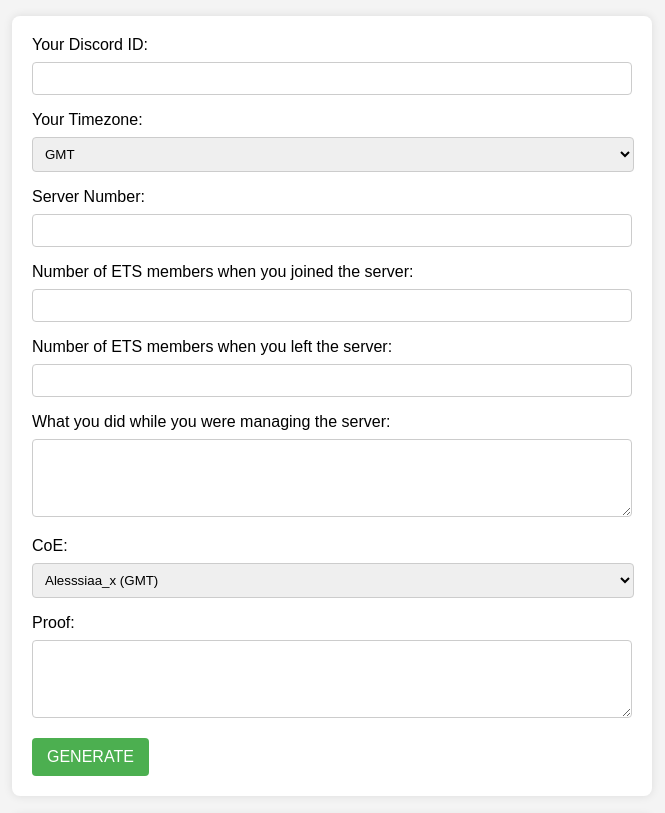
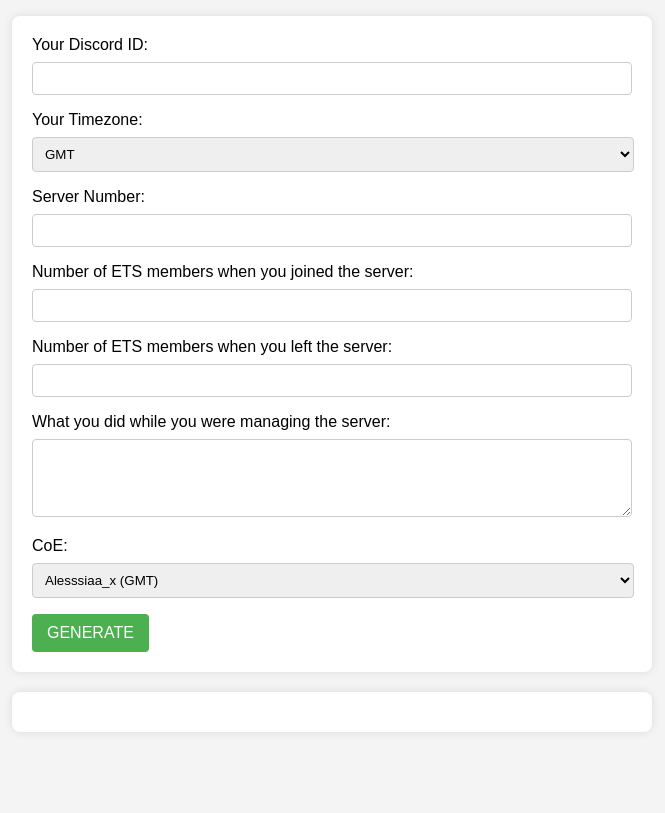
Before and after one commit to nelv-is/Server-Report-Form-Generator, a plain HTML site: page index.html in a window 1280 px wide. Shown: the part 93-906 px from the top of the page, without its empty margins (308-973 px from the left). After the commit the page ends 845 px from the top, so only its background shows below. Drawn offline with Linux system fonts and the light colour scheme.

Commit message:
Removed Proof

```diff
--- a/index.html
+++ b/index.html
@@ -140,9 +140,6 @@ background-color: #00688B;
 
 </select>
 
-        <label for="proof">Proof:</label>
-        <textarea id="proof" rows="4" required></textarea>
-
 
         <button type="button" onclick="generateReport()">GENERATE</button>
     </form>
```
